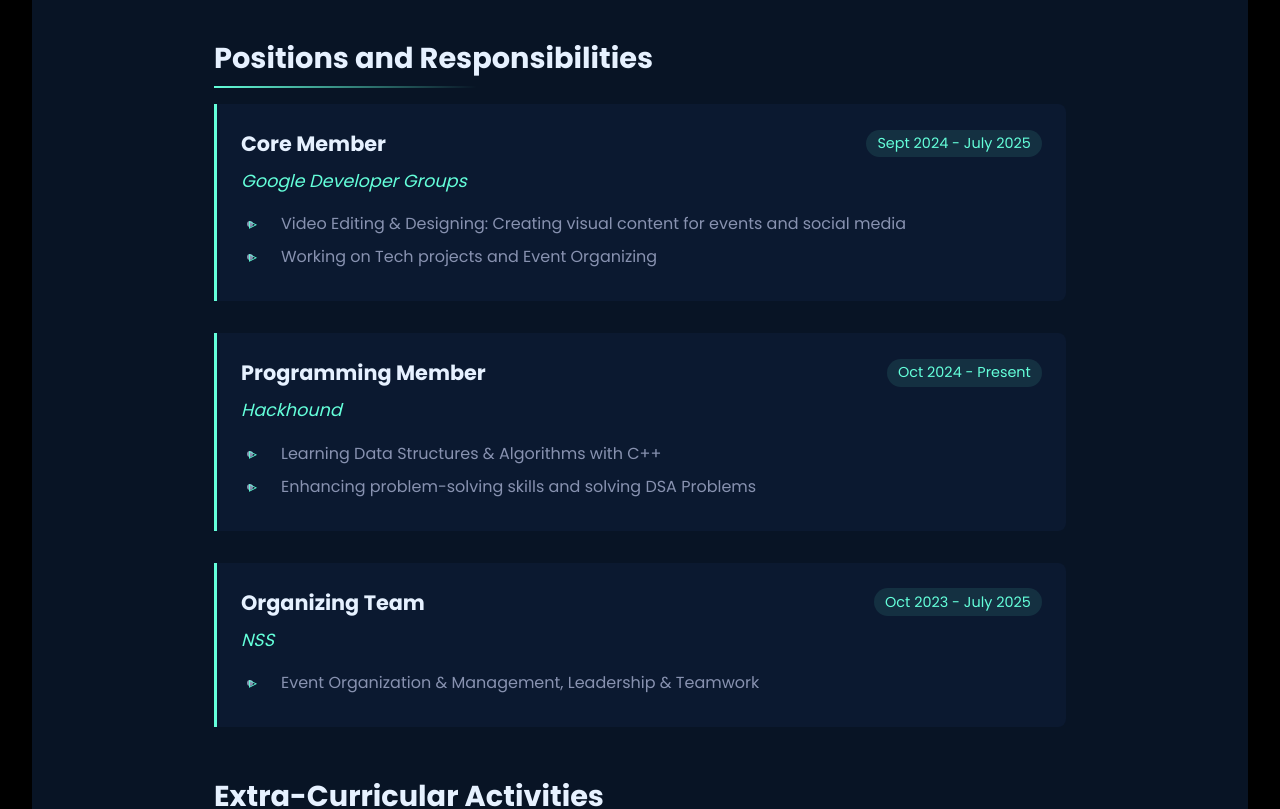
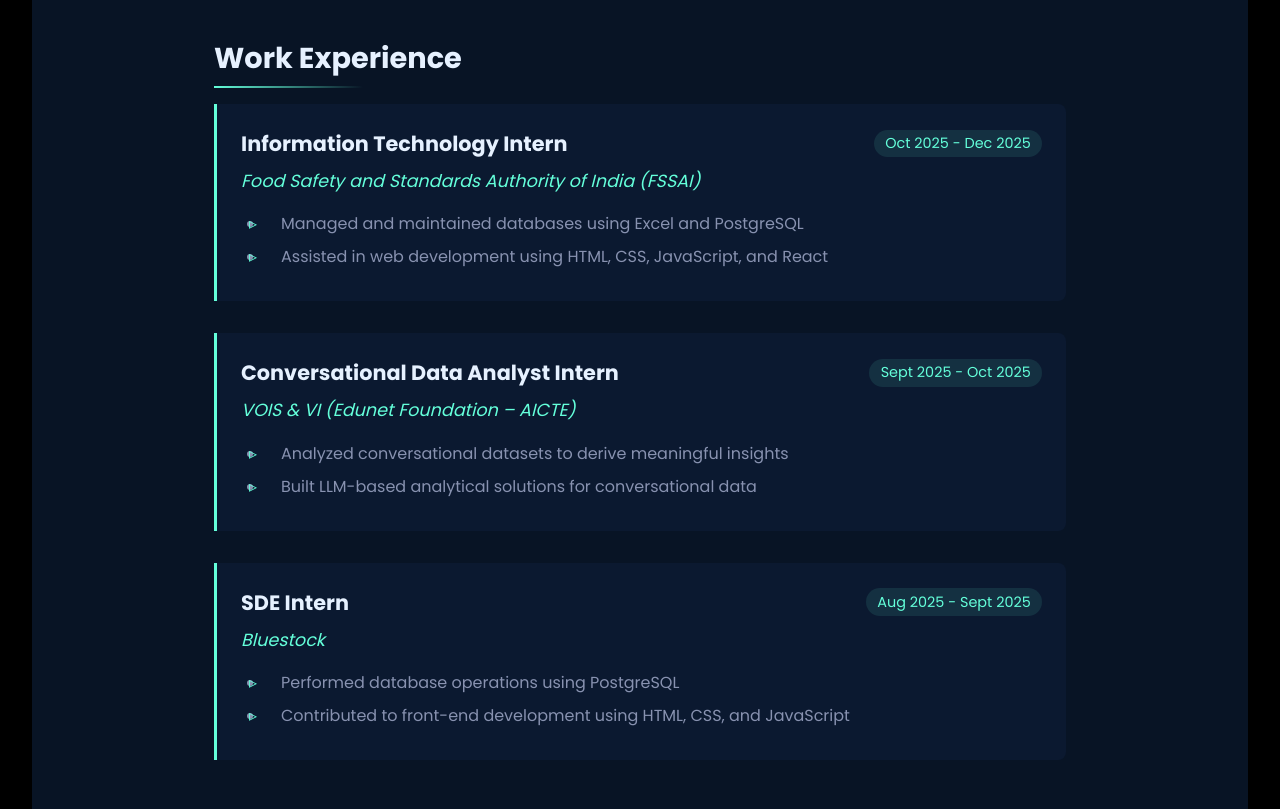
Before and after one commit to kumarsinharitesh/portfolio, a React (Create React App) app: page / in a window 1280 px wide. Shown: the part 1520-2329 px from the top of the page. Built offline with nearby package versions, Linux system fonts and the light colour scheme.

Commit message:
Update work experience section in About component

```diff
--- a/src/components/About.js
+++ b/src/components/About.js
@@ -13,6 +13,7 @@ const About = () => {
           className="about-content"
         >
           <h2>About Me</h2>
+
           <motion.div
             className="about-text"
             initial={{ opacity: 0, x: -20 }}
@@ -38,6 +39,7 @@ const About = () => {
             </p>
           </motion.div>
 
+          {/* Work Experience Section */}
           <motion.div
             className="experience-section"
             initial={{ opacity: 0, y: 30 }}
@@ -45,44 +47,50 @@ const About = () => {
             transition={{ duration: 0.8, delay: 0.2 }}
             viewport={{ once: true }}
           >
-            <h3>Positions and Responsibilities</h3>
+            <h3>Work Experience</h3>
 
             <div className="position-item">
               <div className="position-header">
-                <h4>Core Member</h4>
-                <span className="period">Sept 2024 - July 2025</span>
+                <h4>Information Technology Intern</h4>
+                <span className="period">Oct 2025 - Dec 2025</span>
               </div>
-              <p className="organization">Google Developer Groups</p>
+              <p className="organization">
+                Food Safety and Standards Authority of India (FSSAI)
+              </p>
               <ul>
-                <li>Video Editing & Designing: Creating visual content for events and social media</li>
-                <li>Working on Tech projects and Event Organizing</li>
+                <li>Managed and maintained databases using Excel and PostgreSQL</li>
+                <li>Assisted in web development using HTML, CSS, JavaScript, and React</li>
               </ul>
             </div>
 
             <div className="position-item">
               <div className="position-header">
-                <h4>Programming Member</h4>
-                <span className="period">Oct 2024 - Present</span>
+                <h4>Conversational Data Analyst Intern</h4>
+                <span className="period">Sept 2025 - Oct 2025</span>
               </div>
-              <p className="organization">Hackhound</p>
+              <p className="organization">
+                VOIS & VI (Edunet Foundation – AICTE)
+              </p>
               <ul>
-                <li>Learning Data Structures & Algorithms with C++</li>
-                <li>Enhancing problem-solving skills and solving DSA Problems</li>
+                <li>Analyzed conversational datasets to derive meaningful insights</li>
+                <li>Built LLM-based analytical solutions for conversational data</li>
               </ul>
             </div>
 
             <div className="position-item">
               <div className="position-header">
-                <h4>Organizing Team</h4>
-                <span className="period">Oct 2023 - July 2025</span>
+                <h4>SDE Intern</h4>
+                <span className="period">Aug 2025 - Sept 2025</span>
               </div>
-              <p className="organization">NSS</p>
+              <p className="organization">Bluestock</p>
               <ul>
-                <li>Event Organization & Management, Leadership & Teamwork</li>
+                <li>Performed database operations using PostgreSQL</li>
+                <li>Contributed to front-end development using HTML, CSS, and JavaScript</li>
               </ul>
             </div>
           </motion.div>
 
+          {/* Extra-Curricular Section (unchanged) */}
           <motion.div
             className="extracurricular-section"
             initial={{ opacity: 0, y: 30 }}
```
